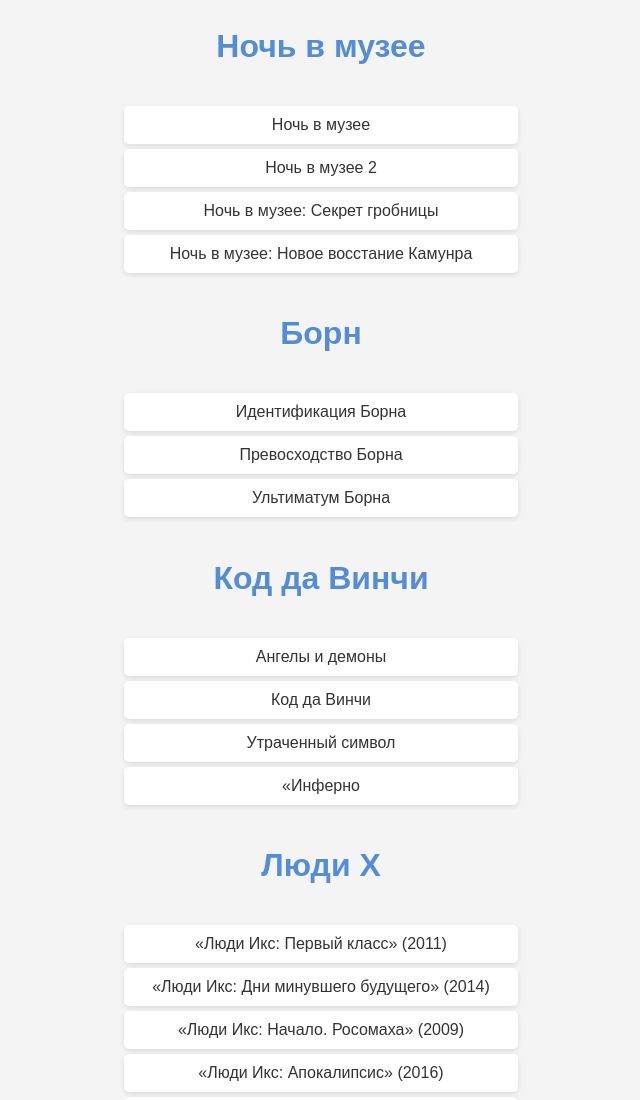
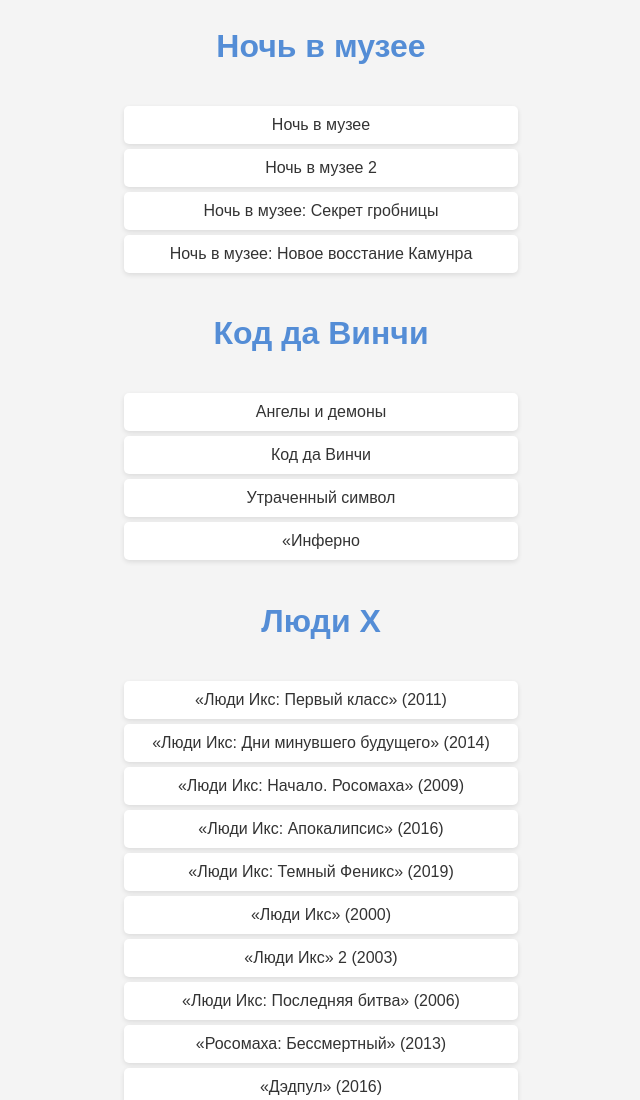
Before and after one commit to AlinaK96/films, a plain HTML site: page index.html in a window 1280 px wide. Shown: the top 1100 px of the page, without its empty margins (319-959 px from the left). Drawn offline with Linux system fonts and the light colour scheme.

Commit message:
del born

```diff
--- a/index.html
+++ b/index.html
@@ -61,15 +61,6 @@
             <li>Ночь в музее 2</li>
             <li>Ночь в музее: Секрет гробницы</li>
             <li>Ночь в музее: Новое восстание Камунра</li>
-        </ul>
-    </div>
-
-    <h1>Борн</h1>
-    <div class="movie-container">
-        <ul id="movie-list">
-            <li>Идентификация Борна</li>
-            <li>Превосходство Борна</li>
-            <li>Ультиматум Борна</li>
         </ul>
     </div>
 
```
